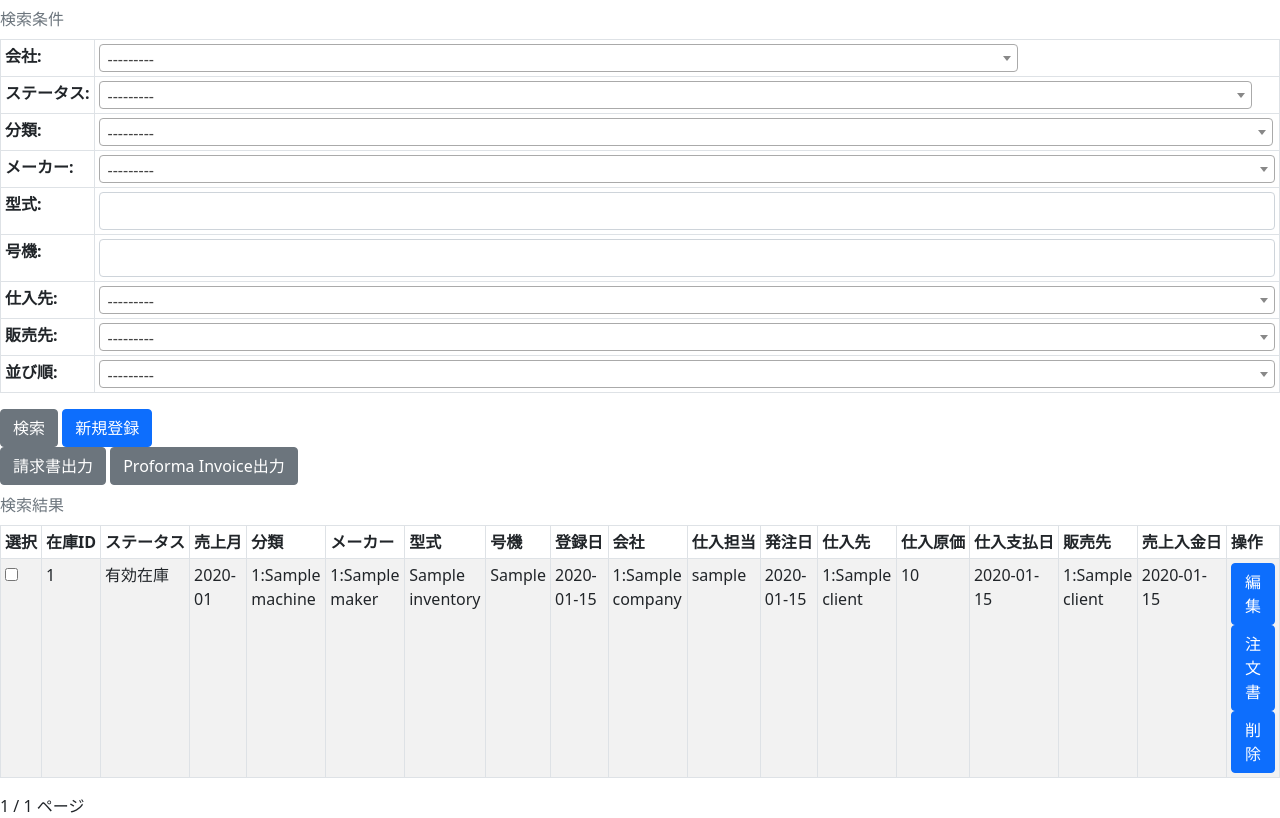
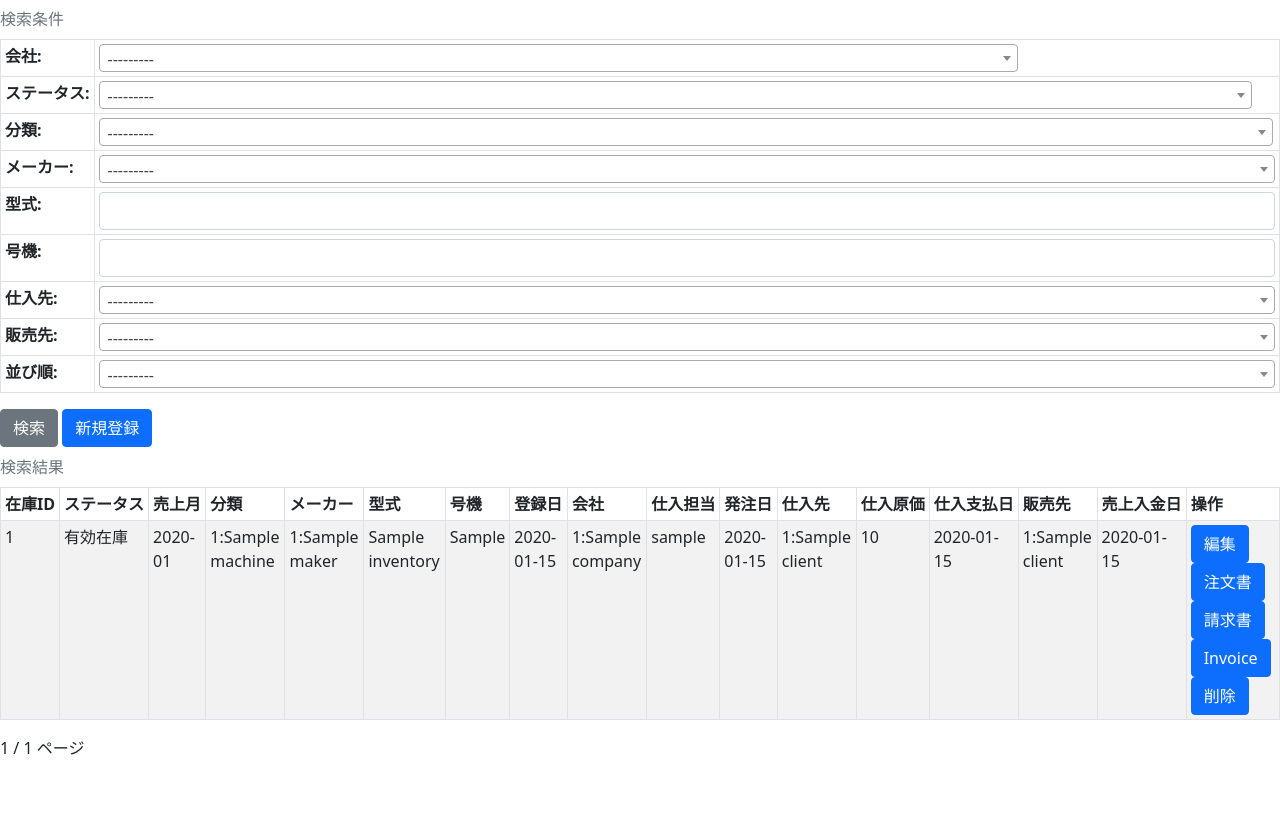
Before and after one commit to yahayuta/conspro2, a Django app: page /inventory/ in a window 1280 px wide. Shown: the part 113-931 px from the top of the page. After the commit the page ends 868 px from the top, so only its background shows below. Run offline with Django 4.2, Linux system fonts and the light colour scheme; a user stored in the database is signed in; tables that the repository leaves empty hold one stand-in row (values such as "Sample post").

Commit message:
販売請求書単発出力化

```diff
--- a/main/static/js/inventory.js
+++ b/main/static/js/inventory.js
@@ -46,24 +46,6 @@ function deleteInventory(action) {
 }
 
 /**
- * 請求書発行
- */
-function downloadJpinvoice() {
-	document.forms[1].action = "/inventory/download_jpinvoice/";
-    document.forms[1].method = "POST";
-	document.forms[1].submit();
-}
-
-/**
- * Proforma Invoice発行
- */
-function downloadProformaInvoice() {
-	document.forms[1].action = "/inventory/download_proforma_invoice/";
-    document.forms[1].method = "POST";
-	document.forms[1].submit();
-}
-
-/**
  * 金額計算
  * @param {*} obj
  */
--- a/main/templates/inventory_list.html
+++ b/main/templates/inventory_list.html
@@ -20,16 +20,11 @@
         <input type="button" value="検索" onclick="search()" class="btn btn-secondary">
         <a href="{% url 'inventory_new' %}" class="btn btn-primary">新規登録</a>
     </div>
-    <div>
-        <input type="button" value="請求書出力" onclick="downloadJpinvoice()" class="btn btn-secondary">
-        <input type="button" value="Proforma Invoice出力" onclick="downloadProformaInvoice()" class="btn btn-secondary">
-    </div>
     <div class="table-responsive">
     <table class="table table-striped table-bordered table-sm caption-top">
         <caption>検索結果</caption>
         <thead>
             <tr>
-                <th scope="col" class="text-nowrap">選択</th>
                 <th scope="col" class="text-nowrap">在庫ID</th>
                 <th scope="col" class="text-nowrap">ステータス</th>
                 <th scope="col" class="text-nowrap">売上月</th>
@@ -52,7 +47,6 @@
         <tbody>
         {% for inventory in object_list %}
             <tr>
-                <td scope="row"><input type="checkbox" name="inventory_ids" value="{{ inventory.id }}"/></td>
                 <td>{{ inventory.id|default:"" }}</td>
                 <td>{{ inventory.get_status_display|default:"" }}</td>
                 <td>{{ inventory.sell_month|default:""|date:"Y-m" }}</td>
@@ -72,6 +66,8 @@
                 <td>
                     <a href="{% url 'inventory_edit' pk=inventory.pk %}" class="btn btn-primary">編集</a>
                     <a href="{% url 'inventory_download_ordersheet' id=inventory.pk %}" class="btn btn-primary">注文書</a>
+                    <a href="{% url 'download_jpinvoice' id=inventory.pk %}" class="btn btn-primary">請求書</a>
+                    <a href="{% url 'download_proforma_invoice' id=inventory.pk %}" class="btn btn-primary">Invoice</a>
                     <a href="javascript:void(0);" onclick="deleteInventory('{% url 'inventory_delete' pk=inventory.pk %}')" class="btn btn-primary">削除</a>
                 </td>
             </tr>
--- a/main/urls.py
+++ b/main/urls.py
@@ -14,8 +14,8 @@ urlpatterns = [
     path('inventory/edit/<int:pk>/', inventory.inventory_edit, name='inventory_edit'),
     path('inventory/delete/<int:pk>/', inventory.InventoryDeleteView.as_view(), name='inventory_delete'),
     path('inventory/download_ordersheet/<int:id>/', inventory.download_ordersheet, name='inventory_download_ordersheet'),
-    path('inventory/download_jpinvoice/', inventory.download_jpinvoice, name='download_jpinvoice'),
-    path('inventory/download_proforma_invoice/', inventory.download_proforma_invoice, name='download_proforma_invoice'),
+    path('inventory/download_jpinvoice/<int:id>/', inventory.download_jpinvoice, name='download_jpinvoice'),
+    path('inventory/download_proforma_invoice/<int:id>/', inventory.download_proforma_invoice, name='download_proforma_invoice'),
     path('work/', work.WorkFilterView.as_view(), name='work_list'),
     path('work/new/', work.work_new, name='work_new'),
     path('work/edit/<int:pk>/', work.work_edit, name='work_edit'),
--- a/main/views/inventory.py
+++ b/main/views/inventory.py
@@ -88,12 +88,10 @@ def download_ordersheet(request, id):
 
 # 請求書出力
 @login_required
-def download_jpinvoice(request):
-    inventory_ids = request.POST.getlist('inventory_ids')
-    return inventory_xls_handler.create_jpinvoice(inventory_ids)
+def download_jpinvoice(request, id):
+    return inventory_xls_handler.create_jpinvoice(id)
 
 # Proforma Invoice出力
 @login_required
-def download_proforma_invoice(request):
-    inventory_ids = request.POST.getlist('inventory_ids')
-    return inventory_xls_handler.create_proforma_invoice(inventory_ids)
+def download_proforma_invoice(request, id):
+    return inventory_xls_handler.create_proforma_invoice(id)
```
Also changed, not shown: main/service/inventory_xls_handler.py (+35 -41 lines).
